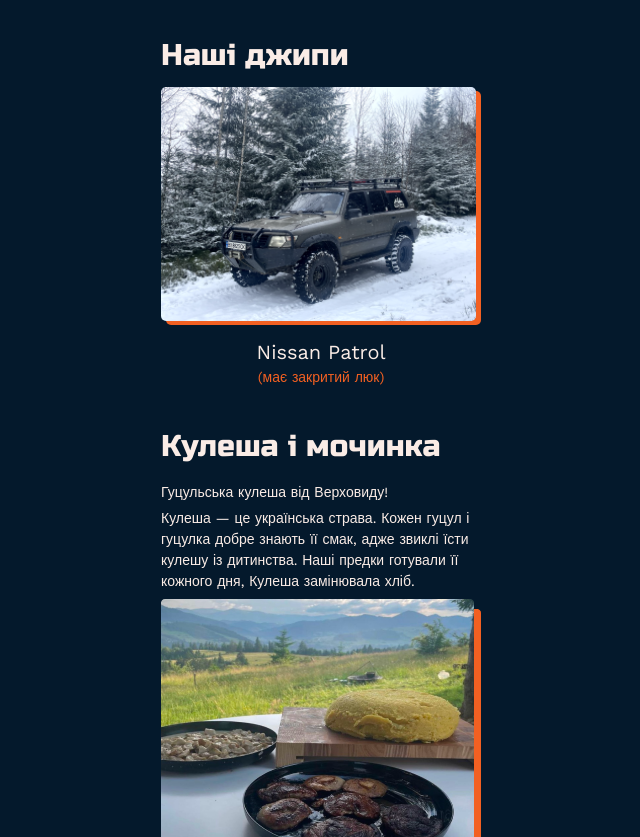
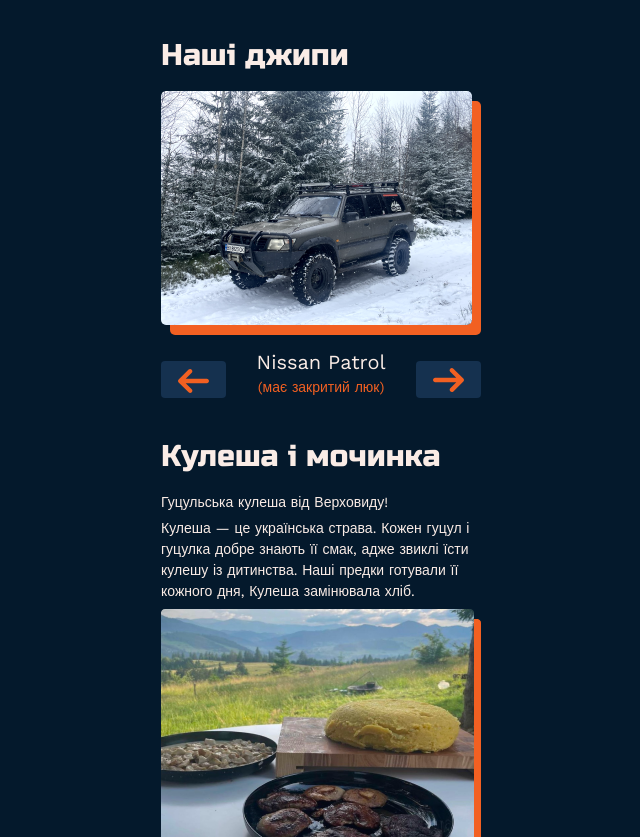
Before and after one commit to Wiret02/verhovyd, a website built with Vite: page index.html in a window 1280 px wide. Shown: the part 2324-3161 px from the top of the page, without its empty margins (319-959 px from the left). Built offline with nearby package versions, Linux system fonts and the light colour scheme.

Commit message:
Added slider with arrows, without normal margin between items

```diff
--- a/assets/js/script.js
+++ b/assets/js/script.js
@@ -7,4 +7,11 @@ $(document).ready(function(){
         autoplaySpeed: 5000,
         arrows: false
     });
+    $('.jeeps__slider').slick({
+        slidesToShow: 1,
+        slidesToScroll: 1,
+        infinite: true,
+        autoplay: true,
+        autoplaySpeed: 7000,
+    });
 });
--- a/assets/scss/blocks/_first-screen.scss
+++ b/assets/scss/blocks/_first-screen.scss
@@ -40,6 +40,12 @@
     &-jeeps {
         min-width: 311px;
         min-height: 234px;
+        margin-left: 9px;
+        margin-top: 10px;
+        > img {
+            bottom: 10px;
+            right: 9px;
+        }
     }
 }
 
--- a/assets/scss/blocks/_jeeps.scss
+++ b/assets/scss/blocks/_jeeps.scss
@@ -1,4 +1,7 @@
 .jeeps {
+    &__slider {
+        position: relative;
+    }
     &__item {
         text-align: center;
         &__img {
@@ -12,3 +15,49 @@
         }
     }
 }
+
+.slick{
+    &-arrow {
+        position: absolute;
+        bottom: 0; //need 1-2px up, but idk if this will be rational
+        font-size: 0;
+        min-width: 65px;  //here i think may be problems
+        min-height: 37px; //here too
+        border: none;
+        cursor: pointer;
+        z-index: 1;
+    }
+    &-prev {
+        left: 0;
+        background: url(/assets/icons/arrow-left.svg) 0 0 / 100% no-repeat;
+    }
+    &-prev::before {
+        content: "";
+        position: absolute;
+        top: 0;
+        left: 0;
+        width: 100%;
+        height: 100%;
+        background: url(/assets/icons/arrow-left-active.svg) 0 0 / 100% no-repeat;
+        opacity: 0;
+        transition: opacity 0.4s;
+    }
+    &-next {
+        right: 0;
+        background: url(/assets/icons/arrow-right.svg) 0 0 / 100% no-repeat;
+    }
+    &-next::before {
+        content: "";
+        position: absolute;
+        top: 0;
+        left: 0;
+        width: 100%;
+        height: 100%;
+        background: url(/assets/icons/arrow-right-active.svg) 0 0 / 100% no-repeat;
+        opacity: 0;
+        transition: opacity 0.4s;
+    }
+    &-arrow:hover::before {
+        opacity: 1;
+    }
+}
--- a/index.html
+++ b/index.html
@@ -117,6 +117,24 @@
             <div class="jeeps__item__title">Nissan Patrol</div>
             <div class="jeeps__item__descr">(має закритий люк)</div>
           </div>
+          <div class="jeeps__item">
+            <div class="jeeps__item__img">
+              <div class="image__layout image__layout-jeeps">
+                <img src="assets/images/nissan-patrol.png" alt="Nissan patrol">
+              </div>
+            </div>
+            <div class="jeeps__item__title">Audi Mercury</div>
+            <div class="jeeps__item__descr">(має закритий люк)</div>
+          </div>
+          <div class="jeeps__item">
+            <div class="jeeps__item__img">
+              <div class="image__layout image__layout-jeeps">
+                <img src="assets/images/nissan-patrol.png" alt="Nissan patrol">
+              </div>
+            </div>
+            <div class="jeeps__item__title">Mercedes Alfa</div>
+            <div class="jeeps__item__descr">(має закритий люк)</div>
+          </div>
         </div>
       </div>
     </section>
```
Also changed, not shown: assets/icons/arrow-left-active.svg (added), assets/icons/arrow-left.svg (added), assets/icons/arrow-right-active.svg (added), assets/icons/arrow-right.svg (added).
